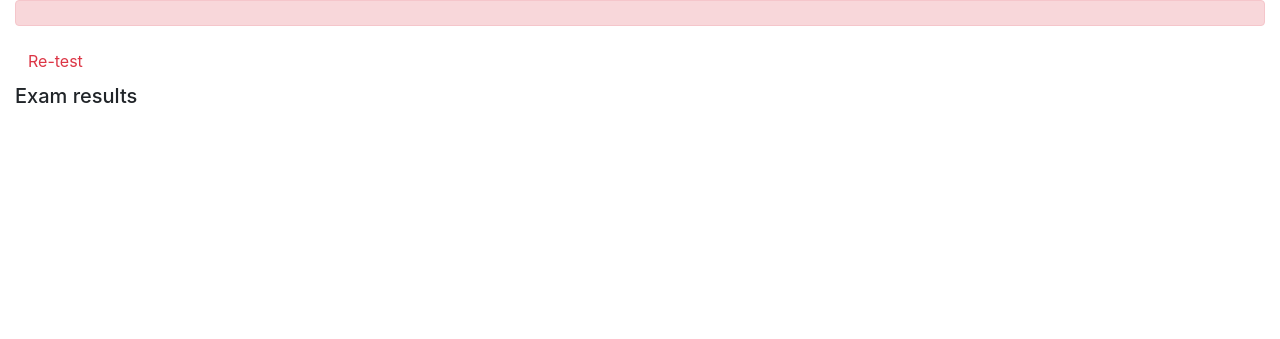
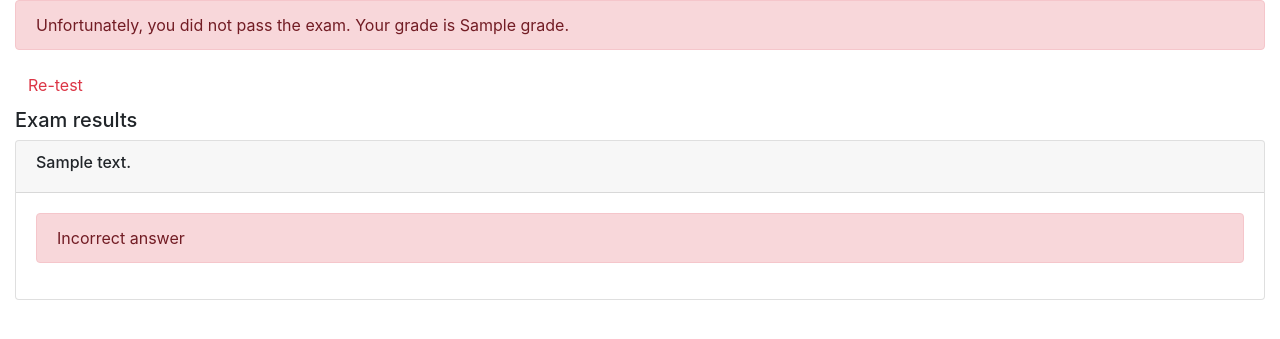
Before and after one commit to prathameshp82/final_template, a Django app: template onlinecourse/templates/onlinecourse/exam_result_bootstrap.html in a window 1280 px wide. Shown: the part 56-395 px from the top of the page. Run offline with Django 3.2, Linux system fonts and the light colour scheme; tables that the repository leaves empty hold one stand-in row (values such as "Sample post"); the template is opened without the code that fills it: values that come from a table or form of the project are taken from there, most other values are stand-ins (such as "Sample title", 1, 10 or a date in 2020); some libraries are stand-ins or nearby versions.

Commit message:
Update exam_result_bootstrap.html

```diff
--- a/onlinecourse/templates/onlinecourse/exam_result_bootstrap.html
+++ b/onlinecourse/templates/onlinecourse/exam_result_bootstrap.html
@@ -38,17 +38,34 @@
 <div class="container-fluid">
     {% if grade > 80 %}
     <div class="alert alert-success">
-       <!--HINT Display passed info -->
+        Congratulations! You passed the exam with a grade of {{ grade }}.
     </div>
     {% else %}
     <div class="alert alert-danger">
-            <!--HINT Display failed info -->
+        Unfortunately, you did not pass the exam. Your grade is {{ grade }}.
     </div>
     <a class="btn btn-link text-danger" href="{% url 'onlinecourse:course_details' course.id %}">Re-test</a>
     {% endif %}
     <div class="card-columns-vertical mt-1">
         <h5 class="">Exam results</h5>
-            <!--HINT Display exam results-->
+        {% for question, result in question_results.items %}
+        <div class="card mt-1">
+            <div class="card-header">
+                <h6>{{ question.question_text }}</h6>
+            </div>
+            <div class="card-body">
+                {% if result %}
+                <div class="alert alert-success">
+                    Correct answer
+                </div>
+                {% else %}
+                <div class="alert alert-danger">
+                    Incorrect answer
+                </div>
+                {% endif %}
+            </div>
+        </div>
+        {% endfor %}
     </div>
 </div>
 </body>
```
Lines whose indentation alone changed are shown as unchanged.
